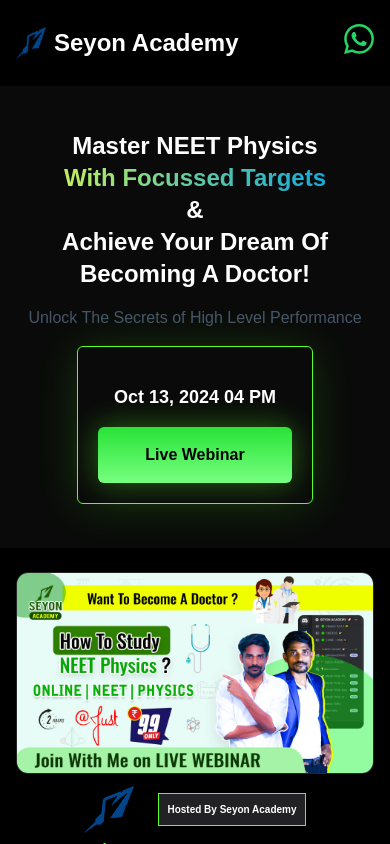
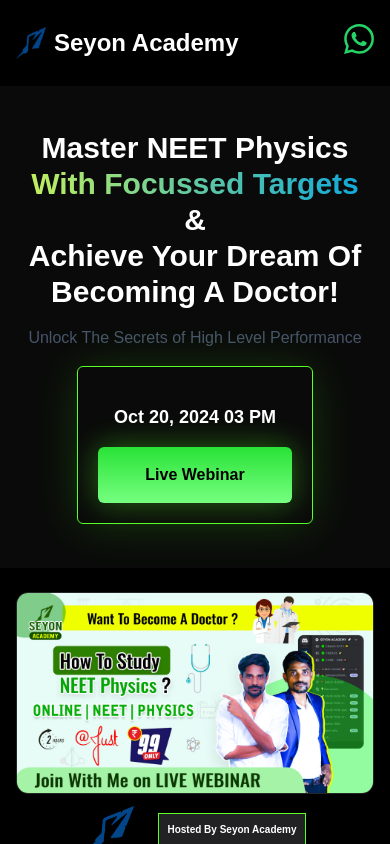
Before and after one commit to karthik1704/seyon-academy, a Next.js app: page /webinar in a window 390 px wide. Shown: the top 844 px of the page. Built offline with nearby package versions, Linux system fonts and the light colour scheme.

Commit message:
Update webinar datetime to Oct 20, 2024 03 PM

```diff
--- a/app/constants.tsx
+++ b/app/constants.tsx
@@ -1,7 +1,7 @@
 
 
 
-export const WEBINAR_DATETIME = 'Oct 13, 2024 04 PM';
+export const WEBINAR_DATETIME = 'Oct 20, 2024 03 PM';
 export const WEBINAR_URL = 'https://imjo.in/e4Za96';
 
 export const LOGO_URL = '/images/logo/logo.png';
--- a/app/webinar/components/header.tsx
+++ b/app/webinar/components/header.tsx
@@ -23,7 +23,7 @@
           </Link>
         </nav> */}
         <div className="md:hidden">
-        <div className="flex justify-center space-x-4 mb-4 mt-2">
+        <div className="flex justify-center items-center space-x-4 mb-4 mt-2">
         {/* <a
           href="https://www.instagram.com/seyon_academy_"
           target="_blank"
--- a/app/webinar/components/hero.tsx
+++ b/app/webinar/components/hero.tsx
@@ -25,7 +25,7 @@
 
   return (
     <section className="mt-7 p-4 container mx-auto flex items-center justify-center flex-col">
-      <h1 className="text-2xl font-semibold text-center inline-block md:text-6xl capitalize">
+      <h1 className="text-3xl font-semibold text-center inline-block md:text-6xl capitalize">
       Master NEET Physics <br />
         <span
           className={`bg-clip-text text-transparent bg-gradient-to-r from-[#cdff64] via-[#66d6ad] to-[#13b5e8] transition-opacity duration-500 ease-in-out transform ${
```
